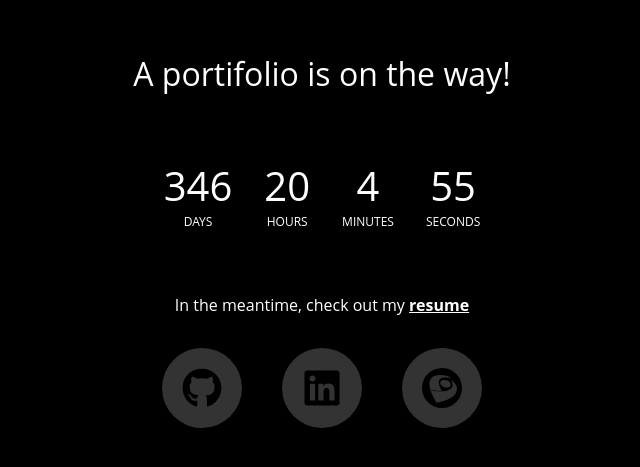
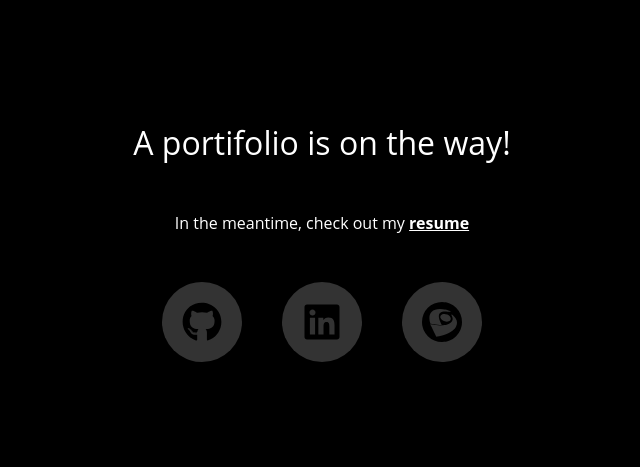
Before and after one commit to codespearhead/Paguiar735, a plain HTML site: page index.html in a window 1280 px wide. Shown: the part 183-650 px from the top of the page, without its empty margins (318-958 px from the left). Drawn offline with Linux system fonts and the light colour scheme.

Commit message:
[UPDATE]: remove countdown and dead code

```diff
--- a/index.html
+++ b/index.html
@@ -1,5 +1,5 @@
 <!DOCTYPE html>
-<html>
+<html lang="en">
 
 <head>
 	<meta charset="utf-8" />
@@ -11,19 +11,21 @@
 	html,
 	body {
 		height: 100%;
+		overflow: hidden;
 		background-color: black;
 		text-align: center;
 	}
 
 	#body-container {
 		height: 100%;
-		padding: 0;
 		margin: 0;
+		padding: 1em;
 		display: -webkit-box;
 		display: -moz-box;
 		display: -ms-flexbox;
 		display: -webkit-flex;
 		display: flex;
+		row-gap: 2em;
 		align-items: center;
 		justify-content: center;
 		flex-direction: column;
@@ -31,13 +33,11 @@
 		font-family: "Open Sans", Arial, sans-serif;
 	}
 
-	#body-container> :not(:last-child) {
-		margin: 2rem;
-	}
-
-	#title {
-		font-size: 2rem;
-		line-height: 2.5rem;
+	h1 {
+		font-size: 2em;
+		font-weight: normal;
+		margin: 0;
+		padding: 0;
 	}
 
 	#social-network-container {
@@ -73,59 +73,13 @@
 		color: #fff;
 		box-shadow: 0 0 1rem #fff;
 	}
-
-	#countdown {
-		display: flex;
-		align-items: center;
-		justify-content: space-around;
-		flex-wrap: wrap;
-		gap: 2rem;
-	}
-
-	#countdown>div {
-		font-size: 0.75rem;
-		text-transform: uppercase;
-		display: flex;
-		align-items: center;
-		flex-direction: column;
-	}
-
-	#countdown>div>span {
-		font-size: 0.75rem;
-		text-transform: uppercase;
-		display: flex;
-		align-items: center;
-		justify-content: center;
-		flex-direction: column;
-		font-size: 2.5rem;
-	}
-
-	.emoji {
-		display: none;
-		padding: 1rem;
-	}
-
-	.emoji span {
-		font-size: 4rem;
-		padding: 0 0.5rem;
-	}
 </style>
 
 <body>
 	<div id="body-container">
-		<p id="title">A portifolio is on the way!</p>
-		<div id="countdown-container">
-			<div id="countdown">
-				<div><span id="days"></span>days</div>
-				<div><span id="hours"></span>Hours</div>
-				<div><span id="minutes"></span>Minutes</div>
-				<div><span id="seconds"></span>Seconds</div>
-			</div>
-			<div id="countdown-content" class="emoji">
-				<span>👀</span>
-			</div>
-		</div>
-		<p>In the meantime, check out my <a href="https://link.codespearhead.com/resume">resume</a></p>
+		<h1>A portifolio is on the way!</h1>
+		<p>In the meantime, check out my <a aria-label="Click to open my Resume on this page"
+				href="https://link.codespearhead.com/resume">resume</a></p>
 		<div id="social-network-container">
 			<a aria-label="Click to open my Github Profile on this page" class="social-network-items"
 				href="https://github.com/codespearhead">
@@ -153,50 +107,6 @@
 			</a>
 		</div>
 	</div>
-	<script>
-		// Source: https://codepen.io/AllThingsSmitty/pen/JJavZN
-		(function () {
-			const second = 1000,
-				minute = second * 60,
-				hour = minute * 60,
-				day = hour * 24;
-			let today = new Date(),
-				dd = String(today.getDate()).padStart(2, "0"),
-				mm = String(today.getMonth() + 1).padStart(2, "0"),
-				yyyy = today.getFullYear(),
-				nextYear = yyyy + 1,
-				dayMonth = "05/31/",
-				birthday = dayMonth + yyyy;
-			today = mm + "/" + dd + "/" + yyyy;
-			if (today > birthday) {
-				birthday = dayMonth + nextYear;
-			}
-			const countDown = new Date(birthday).getTime(),
-				x = setInterval(function () {
-					const now = new Date().getTime(),
-						distance = countDown - now;
-					(document.getElementById("days").innerText = Math.floor(
-						distance / day
-					)),
-						(document.getElementById("hours").innerText = Math.floor(
-							(distance % day) / hour
-						)),
-						(document.getElementById("minutes").innerText = Math.floor(
-							(distance % hour) / minute
-						)),
-						(document.getElementById("seconds").innerText = Math.floor(
-							(distance % minute) / second
-						));
-					//do something later when date is reached
-					if (distance < 0) {
-						document.getElementById("countdown").style.display = "none";
-						document.getElementById("countdown-content").style.display =
-							"block";
-						clearInterval(x);
-					}
-				}, 0);
-		})();
-	</script>
 </body>
 
 </html>
```
